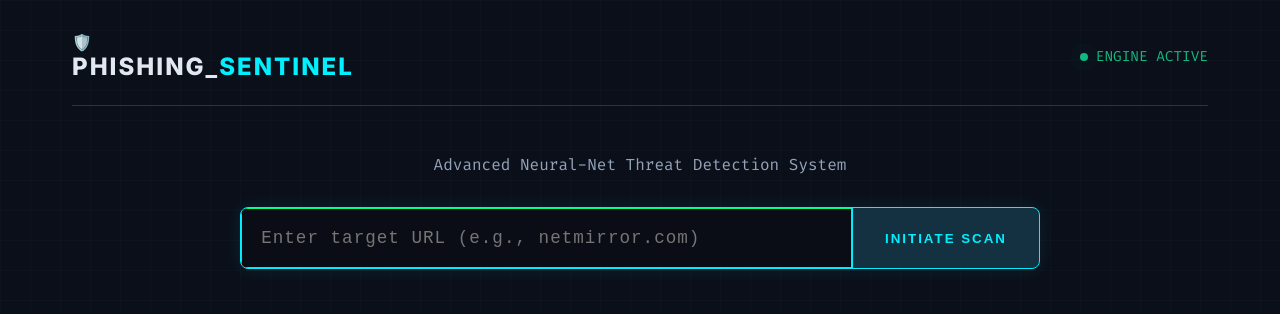
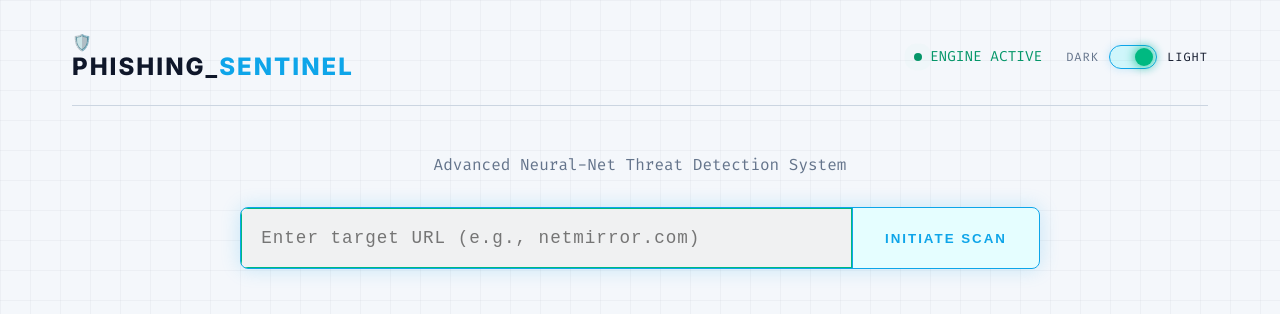
Before and after one commit to premkarna/phishing-detection, a plain HTML site: page static/index.html in a window 1280 px wide. Drawn offline with Linux system fonts and the light colour scheme.

Commit message:
Add toggle switch functionality

```diff
--- a/static/index.html
+++ b/static/index.html
@@ -7,7 +7,7 @@
     <link href="https://fonts.googleapis.com/css2?family=Fira+Code:wght@400;500&family=Inter:wght@400;600;800&display=swap" rel="stylesheet">
     <link rel="stylesheet" href="style.css">
 </head>
-<body>
+<body data-theme="dark">
     <div class="cyber-grid-bg"></div>
 
     <div class="container">
@@ -16,8 +16,18 @@
                 <span class="icon">🛡️</span>
                 <h1>PHISHING_<span>SENTINEL</span></h1>
             </div>
-            <div class="status-badge">
-                <span class="dot pulse"></span> ENGINE ACTIVE
+            <div class="header-actions">
+                <div class="status-badge">
+                    <span class="dot pulse"></span> ENGINE ACTIVE
+                </div>
+                <div class="theme-toggle" role="group" aria-label="Theme toggle">
+                    <span class="theme-label dark-label">DARK</span>
+                    <label class="toggle-switch">
+                        <input type="checkbox" id="theme-toggle" aria-label="Toggle light mode">
+                        <span class="toggle-slider"></span>
+                    </label>
+                    <span class="theme-label light-label">LIGHT</span>
+                </div>
             </div>
         </header>
 
--- a/static/script.js
+++ b/static/script.js
@@ -105,7 +105,9 @@ document.addEventListener("DOMContentLoaded", function() {
     const img = document.getElementById("res-preview");
     const modalImg = document.getElementById("zoomedImage");
     const closeBtn = document.getElementsByClassName("close-modal")[0];
+    const themeToggle = document.getElementById("theme-toggle");
 
+    if (modal && img && modalImg && closeBtn) {
         // Click on image to open modal
         img.onclick = function() {
             // Prevent zooming if the image is still the loading spinner
@@ -125,6 +127,26 @@ document.addEventListener("DOMContentLoaded", function() {
             if (event.target !== modalImg) {
                 modal.style.display = "none";
             }
+        }
+    }
+
+    if (themeToggle) {
+        const storedTheme = localStorage.getItem("sentinel-theme");
+        const prefersLight = window.matchMedia && window.matchMedia("(prefers-color-scheme: light)").matches;
+        const initialTheme = storedTheme || (prefersLight ? "light" : "dark");
+
+        const setTheme = (theme) => {
+            document.body.setAttribute("data-theme", theme);
+            themeToggle.checked = theme === "light";
+        };
+
+        setTheme(initialTheme);
+
+        themeToggle.addEventListener("change", () => {
+            const nextTheme = themeToggle.checked ? "light" : "dark";
+            setTheme(nextTheme);
+            localStorage.setItem("sentinel-theme", nextTheme);
+        });
     }
 });
 
@@ -151,7 +173,7 @@ function typeWriter(elementId, text, speed = 25) {
             // Add bullet symbol and prepare list item
             const listItem = document.createElement("p");
             listItem.style.marginBottom = "8px"; // Spacing
-            listItem.innerHTML = "<span style='color:#00ff88; font-weight:bold;'>»</span> "; // Bullet symbol
+            listItem.innerHTML = "<span class='ai-bullet'>»</span> "; // Bullet symbol
             element.appendChild(listItem);
 
             let charIndex = 0;
--- a/static/style.css
+++ b/static/style.css
@@ -1,16 +1,56 @@
 :root {
     --bg-main: #0b0f19;
     --bg-card: #151b2b;
+    --bg-card-glass: rgba(16, 20, 30, 0.7);
     --border-color: #2a3441;
+    --border-strong: #333;
     --text-main: #e2e8f0;
     --text-muted: #94a3b8;
     --accent-cyan: #00f0ff;
+    --accent-green: #00ff88;
     --safe-green: #10b981;
     --warn-yellow: #f59e0b;
     --crit-red: #ef4444;
+    --grid-line-color: rgba(42, 52, 65, 0.3);
+    --row-divider: rgba(255, 255, 255, 0.05);
+    --terminal-text: #a5d6ff;
+    --modal-bg: rgba(0, 0, 0, 0.85);
+    --overlay-bg: rgba(10, 15, 25, 0.95);
+    --button-hover-text: #000;
+    --shadow-accent: rgba(0, 240, 255, 0.1);
+    --input-bg: rgba(0, 0, 0, 0.35);
+    --scrollbar-track: #0b101a;
+    --scrollbar-thumb: rgba(0, 255, 136, 0.5);
+    --scrollbar-thumb-hover: rgba(0, 255, 136, 1);
 }
 
 * { margin: 0; padding: 0; box-sizing: border-box; }
+
+body[data-theme="light"] {
+    --bg-main: #f4f7fb;
+    --bg-card: #ffffff;
+    --bg-card-glass: rgba(255, 255, 255, 0.85);
+    --border-color: #cbd5e1;
+    --border-strong: #94a3b8;
+    --text-main: #0f172a;
+    --text-muted: #64748b;
+    --accent-cyan: #0ea5e9;
+    --accent-green: #00b981;
+    --safe-green: #059669;
+    --warn-yellow: #d97706;
+    --crit-red: #dc2626;
+    --grid-line-color: rgba(15, 23, 42, 0.08);
+    --row-divider: rgba(15, 23, 42, 0.08);
+    --terminal-text: #0f4c81;
+    --modal-bg: rgba(15, 23, 42, 0.55);
+    --overlay-bg: rgba(244, 247, 251, 0.92);
+    --button-hover-text: #001018;
+    --shadow-accent: rgba(14, 165, 233, 0.2);
+    --input-bg: rgba(15, 23, 42, 0.06);
+    --scrollbar-track: #e2e8f0;
+    --scrollbar-thumb: rgba(14, 165, 233, 0.5);
+    --scrollbar-thumb-hover: rgba(14, 165, 233, 0.9);
+}
 
 body {
     background-color: var(--bg-main);
@@ -19,13 +59,14 @@ body {
     min-height: 100vh;
     position: relative;
     overflow-x: hidden;
+    transition: background-color 0.3s ease, color 0.3s ease;
 }
 
 /* Subtle Cyber Grid Background */
 .cyber-grid-bg {
     position: fixed; top: 0; left: 0; width: 100%; height: 100%; z-index: -1;
-    background-image: linear-gradient(rgba(42, 52, 65, 0.3) 1px, transparent 1px),
-                      linear-gradient(90deg, rgba(42, 52, 65, 0.3) 1px, transparent 1px);
+    background-image: linear-gradient(var(--grid-line-color) 1px, transparent 1px),
+                      linear-gradient(90deg, var(--grid-line-color) 1px, transparent 1px);
     background-size: 30px 30px;
     opacity: 0.4;
 }
@@ -33,16 +74,51 @@ body {
 .container { max-width: 1200px; margin: 0 auto; padding: 2rem; }
 
 header {
-    display: flex; justify-content: space-between; align-items: center;
+    display: flex; justify-content: space-between; align-items: center; flex-wrap: wrap; gap: 1.5rem;
     border-bottom: 1px solid var(--border-color);
     padding-bottom: 1.5rem; margin-bottom: 3rem;
 }
 
 .logo h1 { font-size: 1.5rem; letter-spacing: 2px; }
 .logo span { color: var(--accent-cyan); }
+.header-actions { display: flex; align-items: center; gap: 1.5rem; flex-wrap: wrap; justify-content: flex-end; }
 .status-badge { display: flex; align-items: center; gap: 8px; font-family: 'Fira Code', monospace; font-size: 0.9rem; color: var(--safe-green); }
 .dot { width: 8px; height: 8px; background: var(--safe-green); border-radius: 50%; }
 .pulse { box-shadow: 0 0 10px var(--safe-green); animation: pulse 2s infinite; }
+
+.theme-toggle { display: flex; align-items: center; gap: 10px; font-family: 'Fira Code', monospace; font-size: 0.75rem; letter-spacing: 1px; text-transform: uppercase; }
+.theme-label { color: var(--text-muted); transition: color 0.3s ease; }
+body[data-theme="dark"] .theme-label.dark-label { color: var(--text-main); }
+body[data-theme="light"] .theme-label.light-label { color: var(--text-main); }
+.toggle-switch { position: relative; display: inline-flex; align-items: center; width: 48px; height: 24px; }
+.toggle-switch input { opacity: 0; width: 0; height: 0; }
+.toggle-slider {
+    position: absolute; inset: 0;
+    border-radius: 999px;
+    background: rgba(0, 0, 0, 0.25);
+    border: 1px solid var(--border-color);
+    box-shadow: 0 0 10px var(--shadow-accent);
+    transition: all 0.3s ease;
+}
+.toggle-slider::before {
+    content: "";
+    position: absolute;
+    height: 18px; width: 18px;
+    left: 3px; top: 2px;
+    border-radius: 50%;
+    background: var(--accent-cyan);
+    box-shadow: 0 0 10px var(--accent-cyan);
+    transition: transform 0.3s ease, background 0.3s ease;
+}
+.toggle-switch input:checked + .toggle-slider {
+    background: rgba(0, 240, 255, 0.15);
+    border-color: var(--accent-cyan);
+}
+.toggle-switch input:checked + .toggle-slider::before {
+    transform: translateX(22px);
+    background: var(--accent-green);
+    box-shadow: 0 0 12px var(--accent-green);
+}
 
 .search-section { text-align: center; margin-bottom: 3rem; }
 .subtitle { color: var(--text-muted); font-family: 'Fira Code', monospace; margin-bottom: 2rem; }
@@ -50,12 +126,12 @@ header {
 .search-box {
     display: flex; max-width: 800px; margin: 0 auto;
     background: var(--bg-card); border: 1px solid var(--accent-cyan);
-    border-radius: 8px; overflow: hidden; box-shadow: 0 0 20px rgba(0, 240, 255, 0.1);
+    border-radius: 8px; overflow: hidden; box-shadow: 0 0 20px var(--shadow-accent);
 }
 
 .search-box input {
     flex: 1; background: transparent; border: none; padding: 1.2rem;
-    color: white; font-size: 1.1rem; font-family: 'Fira Code', monospace; outline: none;
+    color: var(--text-main); font-size: 1.1rem; font-family: 'Fira Code', monospace; outline: none;
 }
 
 .search-box button {
@@ -64,7 +140,7 @@ header {
     padding: 0 2rem; font-weight: bold; cursor: pointer; transition: 0.3s;
 }
 
-.search-box button:hover { background: var(--accent-cyan); color: #000; }
+.search-box button:hover { background: var(--accent-cyan); color: var(--button-hover-text); }
 
 .hidden { display: none !important; }
 
@@ -83,19 +159,20 @@ header {
 .card { background: var(--bg-card); border: 1px solid var(--border-color); border-radius: 8px; padding: 1.5rem; }
 .card h3 { margin-bottom: 1.5rem; color: var(--text-muted); font-size: 1rem; text-transform: uppercase; letter-spacing: 1px; }
 
-.data-row { display: flex; margin-bottom: 1rem; border-bottom: 1px solid rgba(255,255,255,0.05); padding-bottom: 0.5rem; }
+.data-row { display: flex; margin-bottom: 1rem; border-bottom: 1px solid var(--row-divider); padding-bottom: 0.5rem; }
 .label { color: var(--text-muted); width: 140px; font-weight: 600; }
 .value { color: var(--text-main); font-family: 'Fira Code', monospace; flex: 1; word-break: break-all; }
 
 /* AI Terminal */
-.ai-terminal { border-color: #333; }
-.terminal-header { display: flex; align-items: center; gap: 10px; border-bottom: 1px solid #333; padding-bottom: 10px; margin-bottom: 15px; font-family: 'Fira Code'; font-size: 0.8rem; color: #888; }
+.ai-terminal { border-color: var(--border-strong); }
+.terminal-header { display: flex; align-items: center; gap: 10px; border-bottom: 1px solid var(--border-strong); padding-bottom: 10px; margin-bottom: 15px; font-family: 'Fira Code'; font-size: 0.8rem; color: var(--text-muted); }
 .dots span { display: inline-block; width: 10px; height: 10px; border-radius: 50%; background: #444; margin-right: 4px; }
 .dots span:nth-child(1) { background: #ff5f56; } .dots span:nth-child(2) { background: #ffbd2e; } .dots span:nth-child(3) { background: #27c93f; }
-.terminal-body { font-family: 'Fira Code', monospace; font-size: 0.95rem; line-height: 1.6; color: #a5d6ff; white-space: pre-wrap; }
+.terminal-body { font-family: 'Fira Code', monospace; font-size: 0.95rem; line-height: 1.6; color: var(--terminal-text); white-space: pre-wrap; }
+.ai-bullet { color: var(--accent-green); font-weight: bold; }
 
 /* Image Preview */
-.img-container { width: 100%; height: 200px; background: #000; border: 1px dashed var(--border-color); display: flex; align-items: center; justify-content: center; border-radius: 4px; overflow: hidden; }
+.img-container { width: 100%; height: 200px; background: var(--bg-main); border: 1px dashed var(--border-color); display: flex; align-items: center; justify-content: center; border-radius: 4px; overflow: hidden; }
 .img-container img { width: 100%; height: 100%; object-fit: cover; }
 #preview-placeholder { color: var(--text-muted); font-size: 0.9rem; }
 
@@ -109,7 +186,7 @@ header {
 
 /* Glassmorphism for Data Cards */
 .data-card, .ai-output-box, .preview-box {
-    background: rgba(16, 20, 30, 0.7) !important;
+    background: var(--bg-card-glass) !important;
     backdrop-filter: blur(12px);
     -webkit-backdrop-filter: blur(12px);
     border: 1px solid rgba(0, 255, 136, 0.2) !important;
@@ -131,7 +208,7 @@ header {
 }
 
 .verdict-safe {
-    color: #00ff88;
+    color: var(--accent-green);
     text-shadow: 0 0 15px rgba(0,255,136,0.6);
 }
 
@@ -142,9 +219,9 @@ header {
 
 /* Hacker-style input bar */
 input[type="text"] {
-    background-color: rgba(0, 0, 0, 0.5) !important;
-    border: 1px solid #00ff88 !important;
-    color: #00ff88 !important;
+    background-color: var(--input-bg) !important;
+    border: 1px solid var(--accent-green) !important;
+    color: var(--accent-green) !important;
     font-family: 'Courier New', Courier, monospace;
     letter-spacing: 1px;
 }
@@ -174,7 +251,7 @@ input[type="text"]:focus {
     top: 0;
     width: 100%;
     height: 100%;
-    background-color: rgba(0, 0, 0, 0.85);
+    background-color: var(--modal-bg);
     backdrop-filter: blur(5px);
 }
 
@@ -184,7 +261,7 @@ input[type="text"]:focus {
     display: block;
     width: 80%;
     max-width: 900px;
-    border: 2px solid #00ff88;
+    border: 2px solid var(--accent-green);
     border-radius: 8px;
     box-shadow: 0 0 30px rgba(0, 255, 136, 0.3);
     animation: zoom 0.4s ease-in-out;
@@ -209,7 +286,7 @@ input[type="text"]:focus {
 
 .close-modal:hover,
 .close-modal:focus {
-    color: #00ff88;
+    color: var(--accent-green);
 }
 
 /* =======================================================
@@ -221,16 +298,16 @@ input[type="text"]:focus {
     width: 8px;
 }
 ::-webkit-scrollbar-track {
-    background: #0b101a;
+    background: var(--scrollbar-track);
     border-radius: 10px;
 }
 ::-webkit-scrollbar-thumb {
-    background: rgba(0, 255, 136, 0.5);
+    background: var(--scrollbar-thumb);
     border-radius: 10px;
 }
 ::-webkit-scrollbar-thumb:hover {
-    background: rgba(0, 255, 136, 1);
-    box-shadow: 0 0 10px #00ff88;
+    background: var(--scrollbar-thumb-hover);
+    box-shadow: 0 0 10px var(--accent-green);
 }
 
 /* --- Level 2: Staggered Revelation (Entrance Animation) --- */
@@ -279,14 +356,14 @@ input[type="text"] {
 input[type="text"]:focus {
     outline: none;
     box-shadow: inset 0 0 10px rgba(0, 255, 136, 0.2), 0 0 20px rgba(0, 255, 136, 0.6);
-    border: 1px solid #00ff88 !important;
+    border: 1px solid var(--accent-green) !important;
     background-color: rgba(0, 255, 136, 0.05) !important;
 }
 
 /* --- Level 1: Matrix Scan Overlay Styles --- */
 .scan-overlay {
     position: fixed; top: 0; left: 0; width: 100%; height: 100%;
-    background: rgba(10, 15, 25, 0.95);
+    background: var(--overlay-bg);
     z-index: 9998;
     display: none; /* Controlled by JS */
     flex-direction: column; justify-content: center; align-items: center;
@@ -303,17 +380,17 @@ input[type="text"]:focus {
 
 .radar-line {
     position: absolute; width: 100px; height: 3px;
-    background: linear-gradient(90deg, transparent, #00ff88);
-    box-shadow: 0 0 15px #00ff88;
+    background: linear-gradient(90deg, transparent, var(--accent-green));
+    box-shadow: 0 0 15px var(--accent-green);
     top: 50%; left: 50%;
     transform-origin: left center;
     animation: rotateRadar 1.5s linear infinite;
 }
 
 .hacker-loader-text {
-    font-family: 'Courier New', monospace; color: #00ff88;
+    font-family: 'Courier New', monospace; color: var(--accent-green);
     margin-top: 30px; letter-spacing: 3px; font-weight: bold;
-    text-shadow: 0 0 10px #00ff88;
+    text-shadow: 0 0 10px var(--accent-green);
     animation: textFlicker 1.5s infinite;
 }
 
```
Lines whose indentation alone changed are shown as unchanged.
